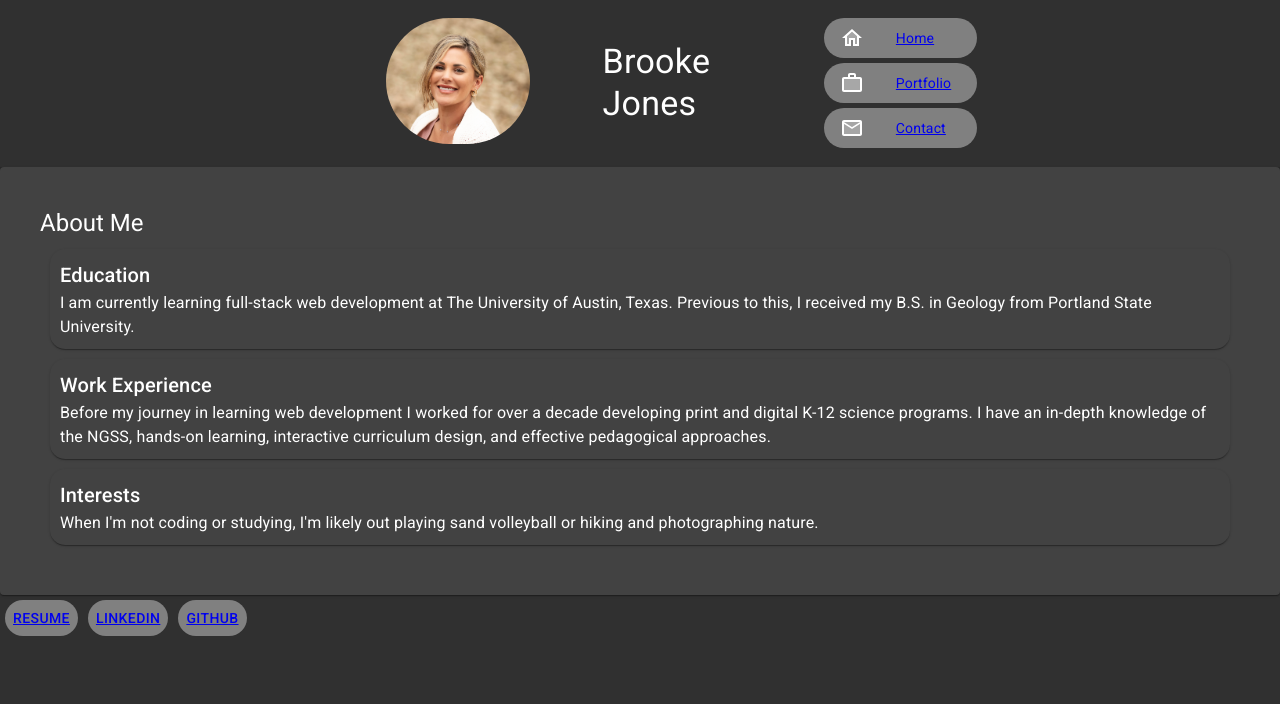
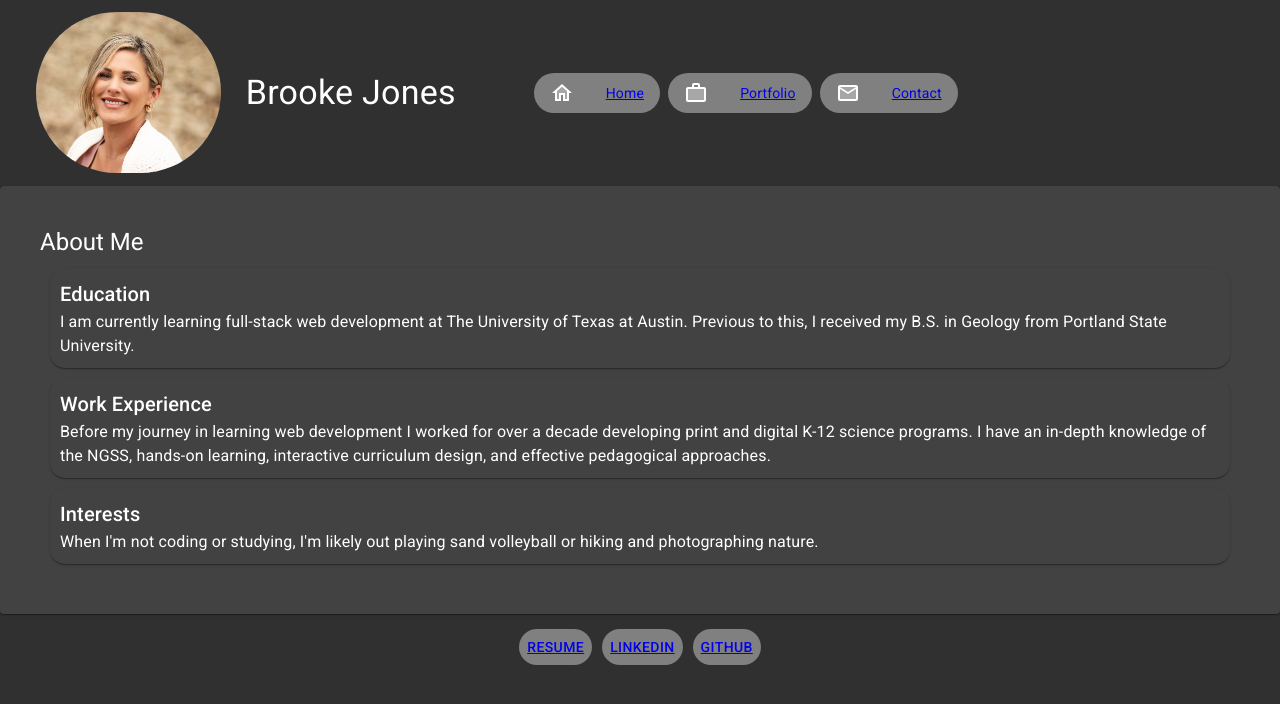
Before and after one commit to jones406/React-Portfolio, a React (Create React App) app: page / in a window 1280 px wide. Shown: the top 704 px of the page. Built offline with nearby package versions, Linux system fonts and the light colour scheme.

Commit message:
styling fixes

```diff
--- a/src/App.js
+++ b/src/App.js
@@ -12,7 +12,7 @@ function App() {
             <Nav />
           <Switch>
             <Route exact path="/">
-              <Home />
+            <Home />
             </Route>
             <Route exact path="/portfolio">
               <Portfolio />
--- a/src/components/Contact.js
+++ b/src/components/Contact.js
@@ -5,7 +5,6 @@ import CardActions from '@material-ui/core/CardActions';
 import CardContent from '@material-ui/core/CardContent';
 import Button from '@material-ui/core/Button';
 import Typography from '@material-ui/core/Typography';
-import '../assets/style.css';
 
 //Import helper function to check if email is valid
 import { validateEmail } from '../utils/helpers';
@@ -40,6 +39,10 @@ const useStyles = makeStyles({
     fontSize: 14,
     margin: 5,
   },
+  button: {
+    maxWidth: "15%",
+    justifyContent: "row",
+  }
 });
 
 function Contact() {
@@ -113,7 +116,7 @@ function Contact() {
             type="text"
             placeholder="Message"
           />
-          <Button type="button" onClick={handleFormSubmit} color="danger" variant="outlined">SUBMIT</Button>
+          <Button className={classes.button} type="button" onClick={handleFormSubmit} color="danger" variant="contained">SUBMIT</Button>
         </form>
       </CardContent>
       <CardActions>
--- a/src/components/Footer.js
+++ b/src/components/Footer.js
@@ -6,13 +6,15 @@ import { makeStyles } from '@material-ui/core/styles';
 
 const useStyles = makeStyles({
   footer: {
-
+    display: "flex",
+    justifyContent: "center",
+    marginTop: 10,
   },
     button: {
-    alignItems: "center",
-    backgroundColor: "gray",
-    borderRadius: 50,
-    margin: 5
+      alignItems: "center",
+      backgroundColor: "gray",
+      borderRadius: 50,
+      margin: 5
     },
   });
 
--- a/src/components/Home.js
+++ b/src/components/Home.js
@@ -35,7 +35,7 @@ function Home() {
                     Education
                 </Typography>
                 <Typography variant="body1">
-                    I am currently learning full-stack web development at The University of Austin, Texas. Previous to this, I received my B.S. in Geology from Portland State University.
+                    I am currently learning full-stack web development at The University of Texas at Austin. Previous to this, I received my B.S. in Geology from Portland State University.
                 </Typography>
             </Card><Card className={classes.card}>
                 <Typography variant="h6">
--- a/src/components/Nav.js
+++ b/src/components/Nav.js
@@ -15,30 +15,28 @@ import MailTwoToneIcon from '@material-ui/icons/MailTwoTone';
 const useStyles = makeStyles((theme) => ({
     root: {
         display: "flex",
-        alignItems: "center",
+        alignItems: "space-between",
         flexGrow: 1,
         backgroundColor: "transparent",
     },
     title: {
-        flexGrow: 1,
-        paddingLeft: "10%",
-        paddingRight: "10%"
+        margin: "1%"
     },
     headshot: {
-        width: 180,
+        width: "15%",
+        margin: "1%",
         borderRadius: 100,
-        padding: "10%",
     },
     list: {
-        paddingLeft: "10%",
-        paddingRight: "10%",
+        display: "flex",
+        alignItems: "space-between",
+        marginRight: "5%",
+        marginLeft: "5%"
     },
     links: {
-        flexGrow: 1,
         backgroundColor: "gray",
         borderRadius: 50,
-        margin: 5,
-        fontSize: "1em",
+        margin: "1%",
     }
 }));
 
@@ -48,9 +46,7 @@ export default function Nav() {
         <div>
             <AppBar className={classes.root} position="static" color="transparent">
                 <Toolbar>
-                    <div>
                         <img className={classes.headshot} src={headshot} alt="headshot" />
-                    </div>
                     <Typography variant="h4" className={classes.title}>Brooke Jones</Typography>
                     <List className={classes.list}>
                         <ListItem button className={classes.links}>
@@ -59,14 +55,12 @@ export default function Nav() {
                             </ListItemIcon>
                             <Link to="/">Home</Link>
                         </ListItem>
-
                         <ListItem button className={classes.links}>
                             <ListItemIcon>
                                 <WorkTwoToneIcon />
                             </ListItemIcon>
                             <Link to="/portfolio">Portfolio</Link>
                         </ListItem>
-
                         <ListItem button className={classes.links}>
                             <ListItemIcon>
                                 <MailTwoToneIcon />
@@ -79,27 +73,3 @@ export default function Nav() {
         </div>
     );
 }
-
-
-// function Nav() {
-//     return (
-//         <nav> Brooke Jones
-//             <div>
-//             <img className = "headshot" src={headshot} alt = "headshot of Brooke Jones" />
-//             </div>
-//             <ul>
-//                 <li>
-//                     <Link to="/">Home</Link>
-//                 </li>
-//                 <li>
-//                     <Link to="/portfolio">Portfolio</Link>
-//                 </li>
-//                 <li>
-//                     <Link to="/contact">Contact</Link>
-//                 </li>
-//             </ul>
-//         </nav>
-//     );
-// }
-
-// export default Nav;
```
Also changed, not shown: src/assets/style.css (deleted, +0 -11 lines).
